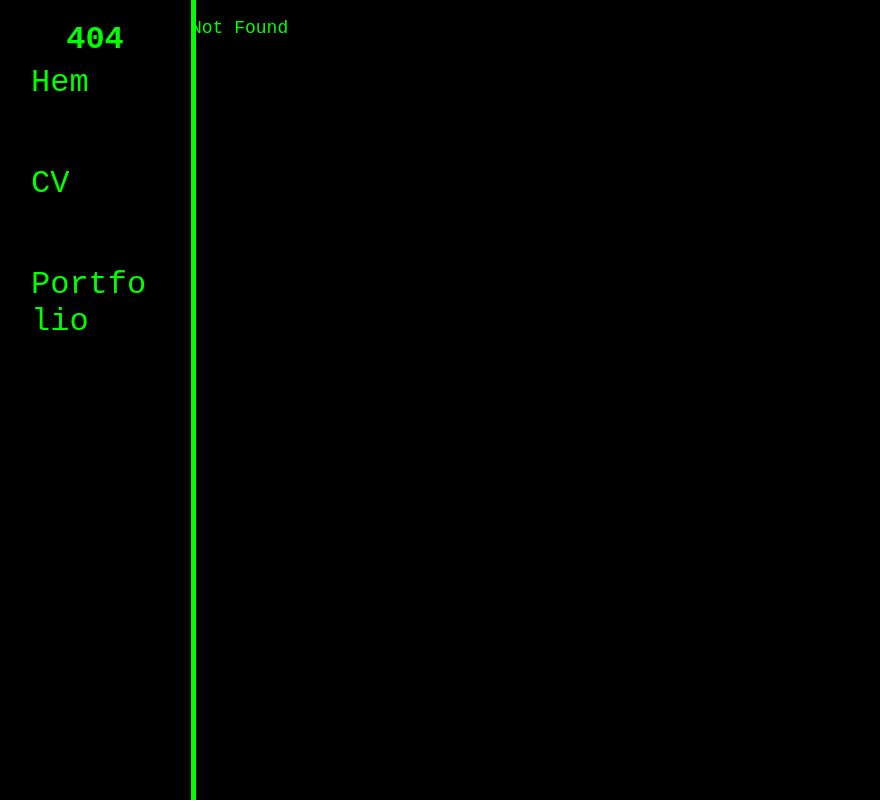
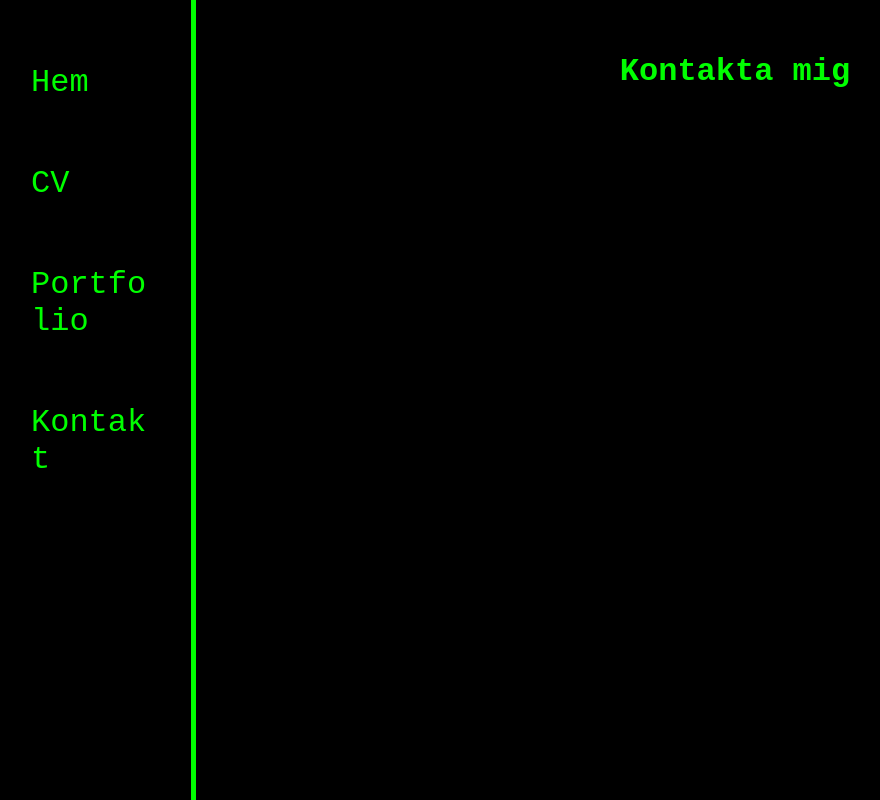
Before and after one commit to crabreader/alexander-doja, a SvelteKit app: page /kontakt in a window 1280 px wide. Before the commit this address had no page. Shown: the whole page, without its empty margins (1-881 px from the left). Built offline with nearby package versions, Linux system fonts and the light colour scheme.

Commit message:
Added contact page

```diff
--- a/src/components/Navbar.svelte
+++ b/src/components/Navbar.svelte
@@ -8,5 +8,6 @@
         <a href="/"><li>Hem</li></a>
         <a href="/cv"><li>CV</li></a>
         <a href="/portfolio"><li>Portfolio</li></a>
+        <a href="/kontakt"><li>Kontakt</li></a>
     </ul>
 </nav>
--- /dev/null
+++ b/src/routes/kontakt/+page.svelte
@@ -0,0 +1,3 @@
+<main>
+    <h1>Kontakta mig</h1>
+</main>
```
